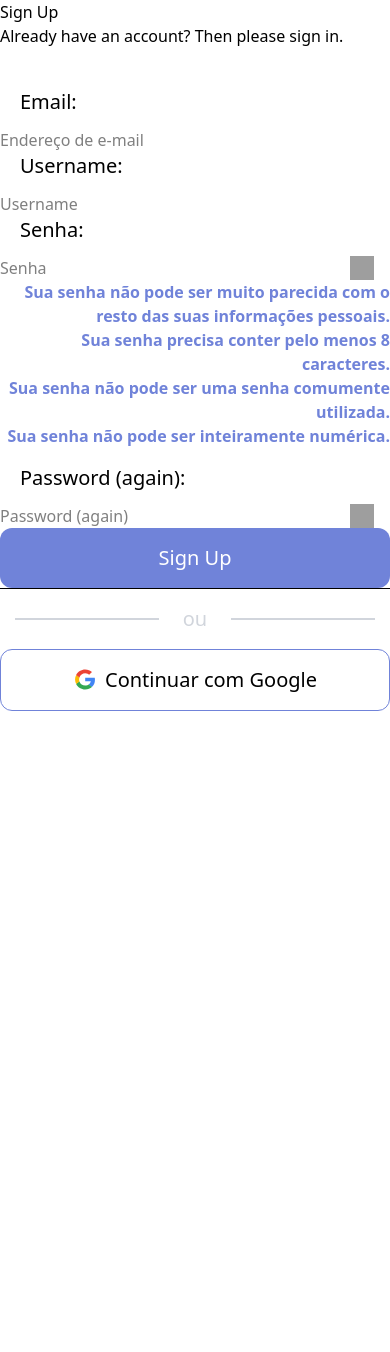
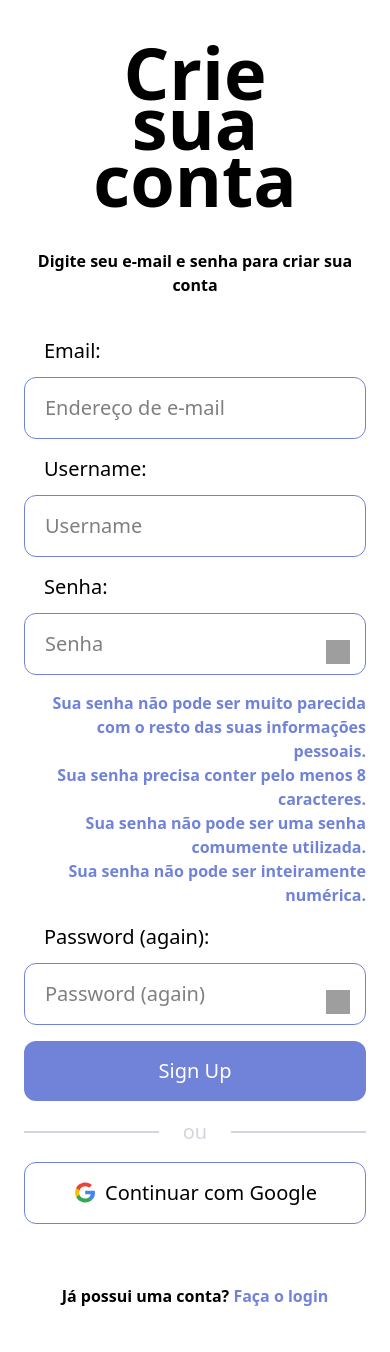
Before and after one commit to gabe-pud/Fatec-DSM3-Projeto-final, a Django app: page /accounts/signup/ in a window 390 px wide. Run offline with Django 5.2, Linux system fonts and the light colour scheme; data comes from the database, SQL or seed files in the repository; some libraries are stand-ins or nearby versions; grey boxes are pictures that could not be loaded.

Commit message:
feat: enhance form styling and add signup template

```diff
--- a/project/static/css/style.css
+++ b/project/static/css/style.css
@@ -226,6 +226,9 @@
   .h-6 {
     height: calc(var(--spacing) * 6);
   }
+  .max-h-screen {
+    max-height: 100vh;
+  }
   .min-h-screen {
     min-height: 100vh;
   }
@@ -279,6 +282,9 @@
   .gap-6 {
     gap: calc(var(--spacing) * 6);
   }
+  .overflow-y-scroll {
+    overflow-y: scroll;
+  }
   .border {
     border-style: var(--tw-border-style);
     border-width: 1px;
@@ -292,6 +298,24 @@
   }
   .px-6 {
     padding-inline: calc(var(--spacing) * 6);
+  }
+  .py-11 {
+    padding-block: calc(var(--spacing) * 11);
+  }
+  .py-12 {
+    padding-block: calc(var(--spacing) * 12);
+  }
+  .py-13 {
+    padding-block: calc(var(--spacing) * 13);
+  }
+  .py-13\.5 {
+    padding-block: calc(var(--spacing) * 13.5);
+  }
+  .py-14 {
+    padding-block: calc(var(--spacing) * 14);
+  }
+  .py-14\.5 {
+    padding-block: calc(var(--spacing) * 14.5);
   }
   .text-center {
     text-align: center;
@@ -310,12 +334,6 @@
   .text-xl {
     font-size: var(--text-xl);
     line-height: var(--tw-leading, var(--text-xl--line-height));
-  }
-  .text-\[10px\] {
-    font-size: 10px;
-  }
-  .text-\[15px\] {
-    font-size: 15px;
   }
   .text-\[16px\] {
     font-size: 16px;
@@ -396,7 +414,7 @@ form label {
   font-size: var(--text-xl);
   line-height: var(--tw-leading, var(--text-xl--line-height));
 }
-form #id_login {
+form #id_login, #id_email, #id_password1, #id_username, #id_password2 {
   margin-bottom: calc(var(--spacing) * 4);
   width: 100%;
   border-radius: var(--radius-xl);
@@ -504,6 +522,13 @@ a[title="Google"] {
 }
 .not_account_yet a {
   color: #7083D9;
+}
+@layer utilities {
+  .scrollbar::-webkit-scrollbar {
+    -ms-overflow-style: none;
+    scrollbar-width: none;
+    display: none;
+  }
 }
 @property --tw-translate-x {
   syntax: "*";
--- a/project/templates/account/login.html
+++ b/project/templates/account/login.html
@@ -7,7 +7,7 @@
 {% endblock head_title %}
 {% block content %}
 <main class="flex flex-row lg:min-h-screen items-center justify-center">
-    <section class="w-full max-w-[600px] px-6 flex flex-col items-center justify-center min-h-screen">
+    <section class="w-full max-w-[600px] px-6 flex flex-col items-center justify-center min-h-screen overflow-y-scroll max-h-screen scrollbar">
             <h1 class="text-7xl lg:text-8xl font-bold text-center leading-[0.8]">
             <span class="block">Entre na</span>
             <span class="block -mt-2">sua conta</span>
--- /dev/null
+++ b/project/templates/account/signup.html
@@ -0,0 +1,67 @@
+{% extends "account/base_entrance.html" %}
+{% load allauth i18n %}
+{% load static %}
+{% block head_title %}
+    {% trans "Signup" %}
+{% endblock head_title %}
+{% block content %}
+<main class="flex flex-row lg:min-h-screen items-center justify-center">
+    <section class="w-full max-w-[600px] px-6 flex flex-col items-center min-h-screen overflow-y-scroll max-h-screen py-11 scrollbar">
+            <h1 class="text-7xl lg:text-8xl font-bold text-center leading-[0.8]">
+            <span class="block">Crie</span>
+            <span class="block -mt-2">sua conta</span>
+            </h1>
+            <p class="text-center mt-10 font-semibold">
+            Digite seu e-mail e senha para criar sua conta
+            </p>
+
+    {% if not SOCIALACCOUNT_ONLY %}
+        {% url 'account_signup' as action_url %}
+        {% element form form=form method="post" action=action_url tags="entrance,signup" %}
+            {% slot body %}
+                {% csrf_token %}
+                {% element fields form=form unlabeled=True %}
+                {% endelement %}
+                {{ redirect_field }}
+            {% endslot %}
+            {% slot actions %}
+                {% element button tags="prominent,signup" type="submit" %}
+                    {% trans "Sign Up" %}
+                {% endelement %}
+            {% endslot %}
+        {% endelement %}
+    {% endif %}
+    {% if PASSKEY_SIGNUP_ENABLED %}
+        {% element hr %}
+        {% endelement %}
+        {% element button href=signup_by_passkey_url tags="prominent,signup,outline,primary" %}
+            {% trans "Sign up using a passkey" %}
+        {% endelement %}
+    {% endif %}
+    {% if SOCIALACCOUNT_ENABLED %}
+        {% include "socialaccount/snippets/login.html" with page_layout="entrance" %}
+    {% endif %}
+
+    {% setvar link %}
+            <a href="{{ login_url }}">
+            {% endsetvar %}
+            {% setvar end_link %}
+            </a>
+        {% endsetvar %}
+          <p class="not_account_yet">
+                {% blocktranslate %}Já possui uma conta? {{ link }}Faça o login{{ end_link }}{% endblocktranslate %}
+            </p>
+    </section>
+    <section
+        class="hidden lg:flex lg:flex-col lg:items-center lg:justify-center lg:flex-1 bg-[#7083D9] min-h-screen">
+        <img
+          src="{% static 'assets/svg/image1.svg' %}"
+          alt="Ilustração"
+          class="w-2xl"
+        />
+        <h2 class="text-4xl text-white">
+          O primeiro passo para uma cidade limpa é seu
+        </h2>
+    </section>
+</main>
+{% endblock content %}
--- a/project/templates/allauth/elements/fields.html
+++ b/project/templates/allauth/elements/fields.html
@@ -19,7 +19,7 @@
     {% endif %}
 
     {% if field.errors %}{{ field.errors }}{% endif %}
-    {% if field.help_text %}
+     {% if field.help_text %}
       <small class="block text-[16px] text-right w-full text-[#7083D9] font-semibold cursor-pointer mb-4">{{ field.help_text }}</small>
     {% endif %}
   </p>
```
Also changed, not shown: project/static/css/base.css (+10 -2 lines).
